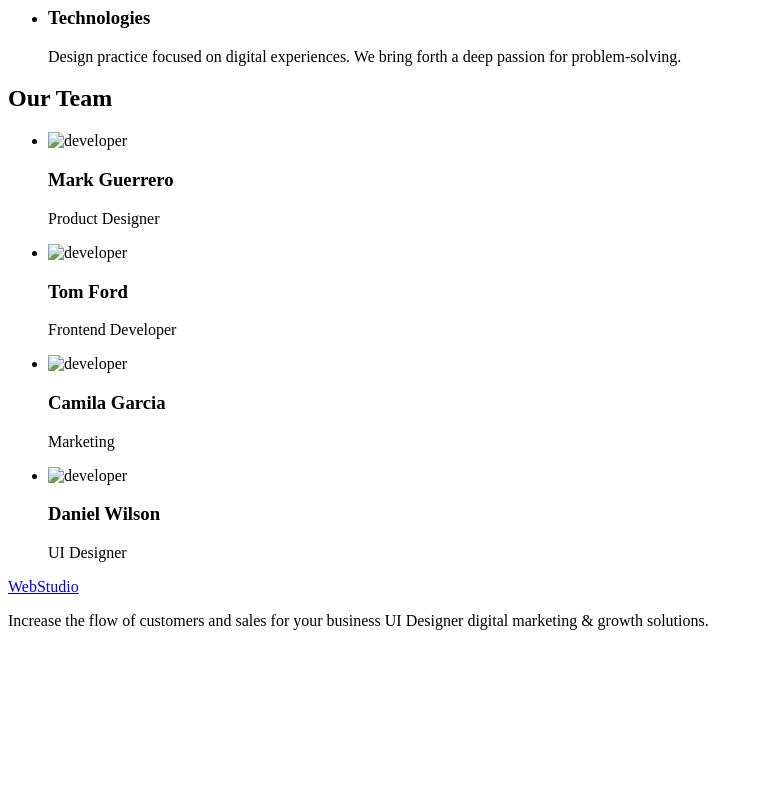
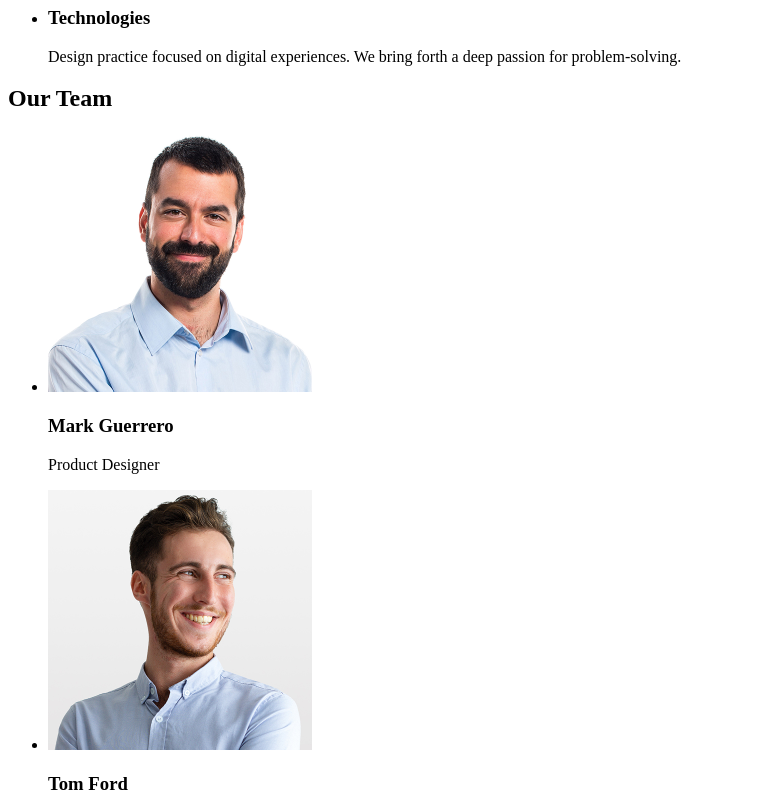
Before and after one commit to MikhailRozhenko/goit-markup-hw-01-, a plain HTML site: page index.html in a window 1280 px wide. Shown: the part 480-1280 px from the top of the page, without its empty margins (0-763 px from the left). Before the commit the page ends 1126 px from the top, so only its background shows below. Drawn offline with Linux system fonts and the light colour scheme; the site is published under a folder, as on GitHub Pages, so addresses that start at the root find nothing.

Commit message:
upd photo

```diff
--- a/index.html
+++ b/index.html
@@ -65,22 +65,22 @@
         <h2>Our Team</h2>
         <ul>
           <li>
-            <img src="/images/img (1).jpg" alt="developer" width="264" />
+            <img src="./images/img (1).jpg" alt="developer" width="264" />
             <h3>Mark Guerrero</h3>
             <p>Product Designer</p>
           </li>
           <li>
-            <img src="/images/img (2).jpg" alt="developer" width="264" />
+            <img src="./images/img (2).jpg" alt="developer" width="264" />
             <h3>Tom Ford</h3>
             <p>Frontend Developer</p>
           </li>
           <li>
-            <img src="/images/img (3).jpg" alt="developer" width="264" />
+            <img src="./images/img (3).jpg" alt="developer" width="264" />
             <h3>Camila Garcia</h3>
             <p>Marketing</p>
           </li>
           <li>
-            <img src="/images/img (4).jpg" alt="developer" width="264" />
+            <img src="./images/img (4).jpg" alt="developer" width="264" />
             <h3>Daniel Wilson</h3>
             <p>UI Designer</p>
           </li>
```
